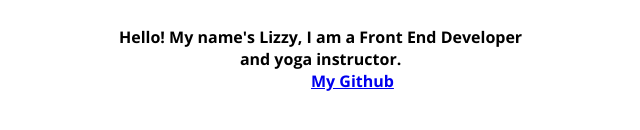
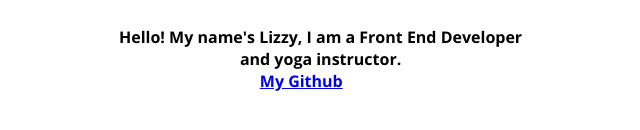
Before and after one commit to littlelizzyv/littlelizzyv.github.io, a plain HTML site: page index.html in a window 1280 px wide. Shown: the part 280-410 px from the top of the page, without its empty margins (329-969 px from the left). Drawn offline with nearby package versions, Linux system fonts and the light colour scheme.

Commit message:
Update style.css

```diff
--- a/style.css
+++ b/style.css
@@ -35,8 +35,8 @@ div.intro{
 a {
     display: inline-block;
     margin: auto;
-    padding-left: 50%;
-    padding-top: -25%;
+    padding-left: 46%;
+    padding-top: -15%;
 }
 
 
```
